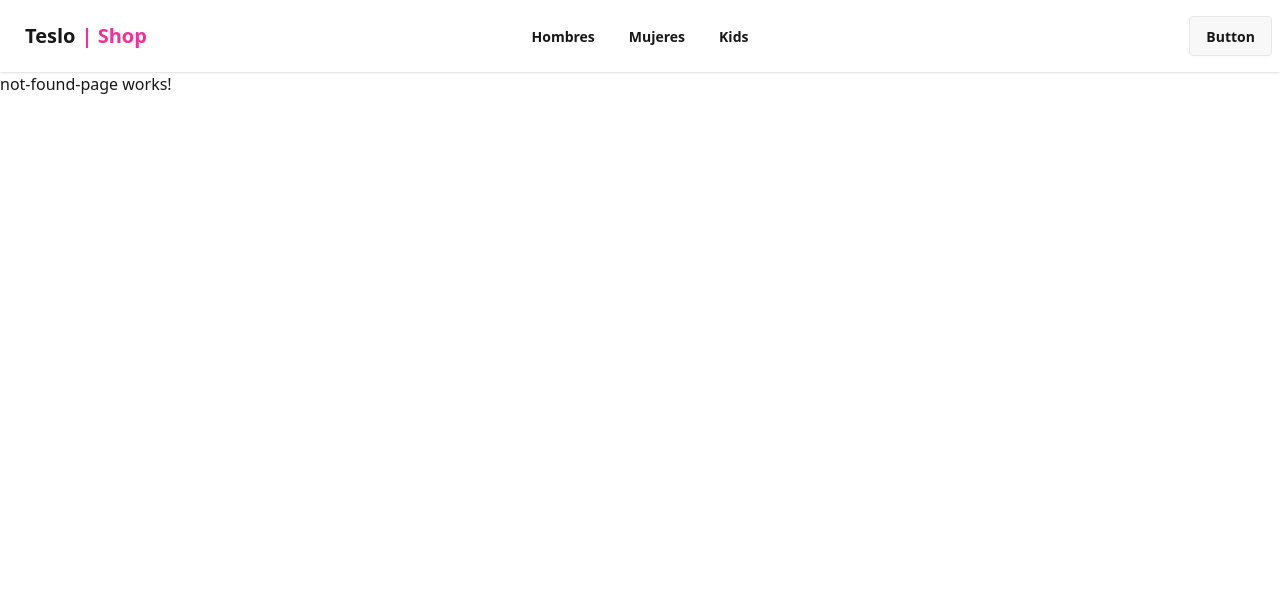
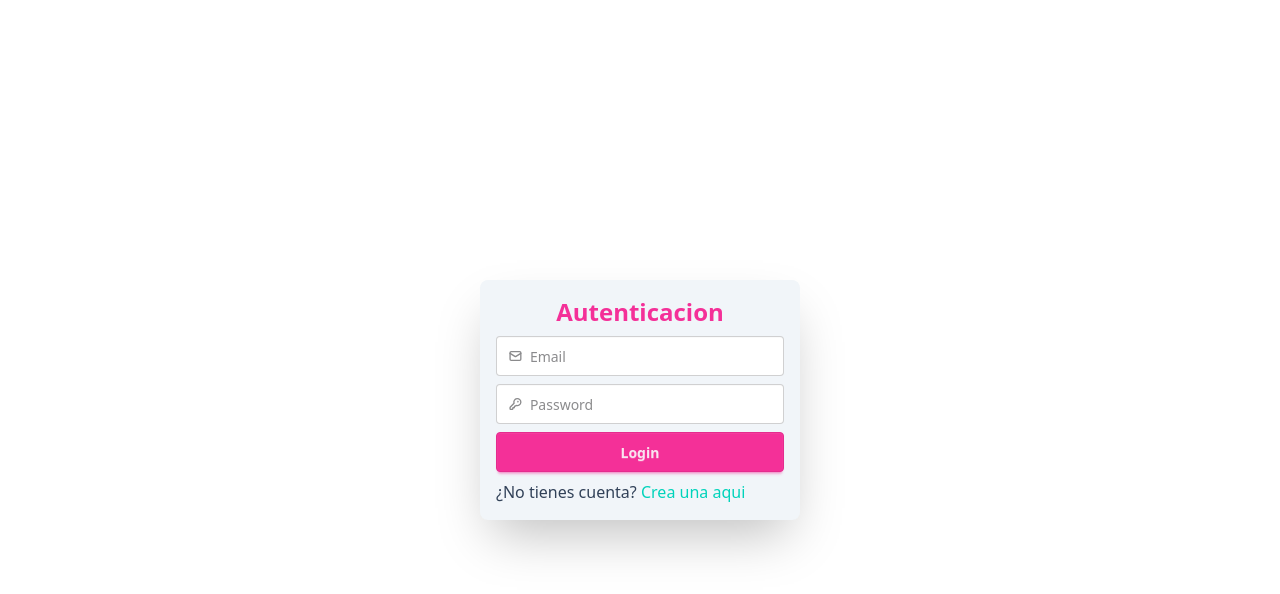
Before and after one commit to BigCode07/09-TesloShop, an Angular app: page /auth/login in a window 1280 px wide. Shown: the top 594 px of the page. Built offline with nearby package versions, Linux system fonts and the light colour scheme.

Commit message:
feat: Rutas y paginas de autenticacion

```diff
--- a/src/app/app.routes.ts
+++ b/src/app/app.routes.ts
@@ -1,11 +1,15 @@
 // Importamos la interfaz Routes para definir las rutas
 import { Routes } from '@angular/router';
+import authRoutes from './auth/auth.routes';
 
 // Definimos el arreglo de rutas principales de la aplicación
 export const routes: Routes = [
   {
-    // Ruta raíz ('') de la aplicación
-    // Carga de forma perezosa (lazy loading) el módulo de rutas del StoreFront
+    path: 'auth',
+    loadChildren: () => import('./auth/auth.routes'),
+    //TODO Guards
+  },
+  {
     path: '',
     loadChildren: () => import('./store-front/store-front.routes'),
   },
--- /dev/null
+++ b/src/app/auth/auth.routes.ts
@@ -0,0 +1,28 @@
+import { Routes } from '@angular/router';
+import { AuthLayoutComponent } from './layout/auth-layout/auth-layout.component';
+import { LoginPageComponent } from './pages/login-page/login-page.component';
+import { RegisterPageComponent } from './pages/register-page/register-page.component';
+
+export const authRoutes: Routes = [
+  {
+    path: '',
+    component: AuthLayoutComponent,
+
+    children: [
+      {
+        path: 'login',
+        component: LoginPageComponent,
+      },
+      {
+        path: 'register',
+        component: RegisterPageComponent,
+      },
+      {
+        path: '**',
+        redirectTo: 'login',
+      },
+    ],
+  },
+];
+
+export default authRoutes;
--- /dev/null
+++ b/src/app/auth/layout/auth-layout/auth-layout.component.html
@@ -0,0 +1,9 @@
+<div class="flex items-center justify-center min-h-screen">
+  <div class="w-full max-w-xs bg-slate-100 shadow-2xl rounded-lg p-4">
+    <h1 class="text-2xl font-bold text-secondary text-center mb-2">
+      Autenticacion
+    </h1>
+
+    <router-outlet />
+  </div>
+</div>
--- /dev/null
+++ b/src/app/auth/pages/login-page/login-page.component.html
@@ -0,0 +1,58 @@
+<form class="flex flex-col gap-2">
+  <label class="input validator">
+    <svg
+      class="h-[1em] opacity-50"
+      xmlns="http://www.w3.org/2000/svg"
+      viewBox="0 0 24 24"
+    >
+      <g
+        stroke-linejoin="round"
+        stroke-linecap="round"
+        stroke-width="2.5"
+        fill="none"
+        stroke="currentColor"
+      >
+        <rect width="20" height="16" x="2" y="4" rx="2"></rect>
+        <path d="m22 7-8.97 5.7a1.94 1.94 0 0 1-2.06 0L2 7"></path>
+      </g>
+    </svg>
+    <input type="email" placeholder="Email" required />
+  </label>
+  <div class="validator-hint hidden">Enter valid email address</div>
+
+  <label class="input validator">
+    <svg
+      class="h-[1em] opacity-50"
+      xmlns="http://www.w3.org/2000/svg"
+      viewBox="0 0 24 24"
+    >
+      <g
+        stroke-linejoin="round"
+        stroke-linecap="round"
+        stroke-width="2.5"
+        fill="none"
+        stroke="currentColor"
+      >
+        <path
+          d="M2.586 17.414A2 2 0 0 0 2 18.828V21a1 1 0 0 0 1 1h3a1 1 0 0 0 1-1v-1a1 1 0 0 1 1-1h1a1 1 0 0 0 1-1v-1a1 1 0 0 1 1-1h.172a2 2 0 0 0 1.414-.586l.814-.814a6.5 6.5 0 1 0-4-4z"
+        ></path>
+        <circle cx="16.5" cy="7.5" r=".5" fill="currentColor"></circle>
+      </g>
+    </svg>
+    <input
+      type="password"
+      required
+      placeholder="Password"
+      minlength="8"
+      pattern="(?=.*\d)(?=.*[a-z])(?=.*[A-Z]).{8,}"
+      title="Must be more than 8 characters, including number, lowercase letter, uppercase letter"
+    />
+  </label>
+
+  <button type="submit" class="btn btn-secondary">Login</button>
+
+  <p class="text-slate-700">
+    ¿No tienes cuenta?
+    <a routerLink="/auth/register" class="text-accent">Crea una aqui</a>
+  </p>
+</form>
--- /dev/null
+++ b/src/app/auth/pages/register-page/register-page.component.html
@@ -0,0 +1 @@
+<p>register-page works!</p>,
```
Also changed, not shown: src/app/auth/layout/auth-layout/auth-layout.component.ts (added, +9 -0 lines), src/app/auth/pages/login-page/login-page.component.ts (added, +9 -0 lines), src/app/auth/pages/register-page/register-page.component.ts (added, +8 -0 lines).
